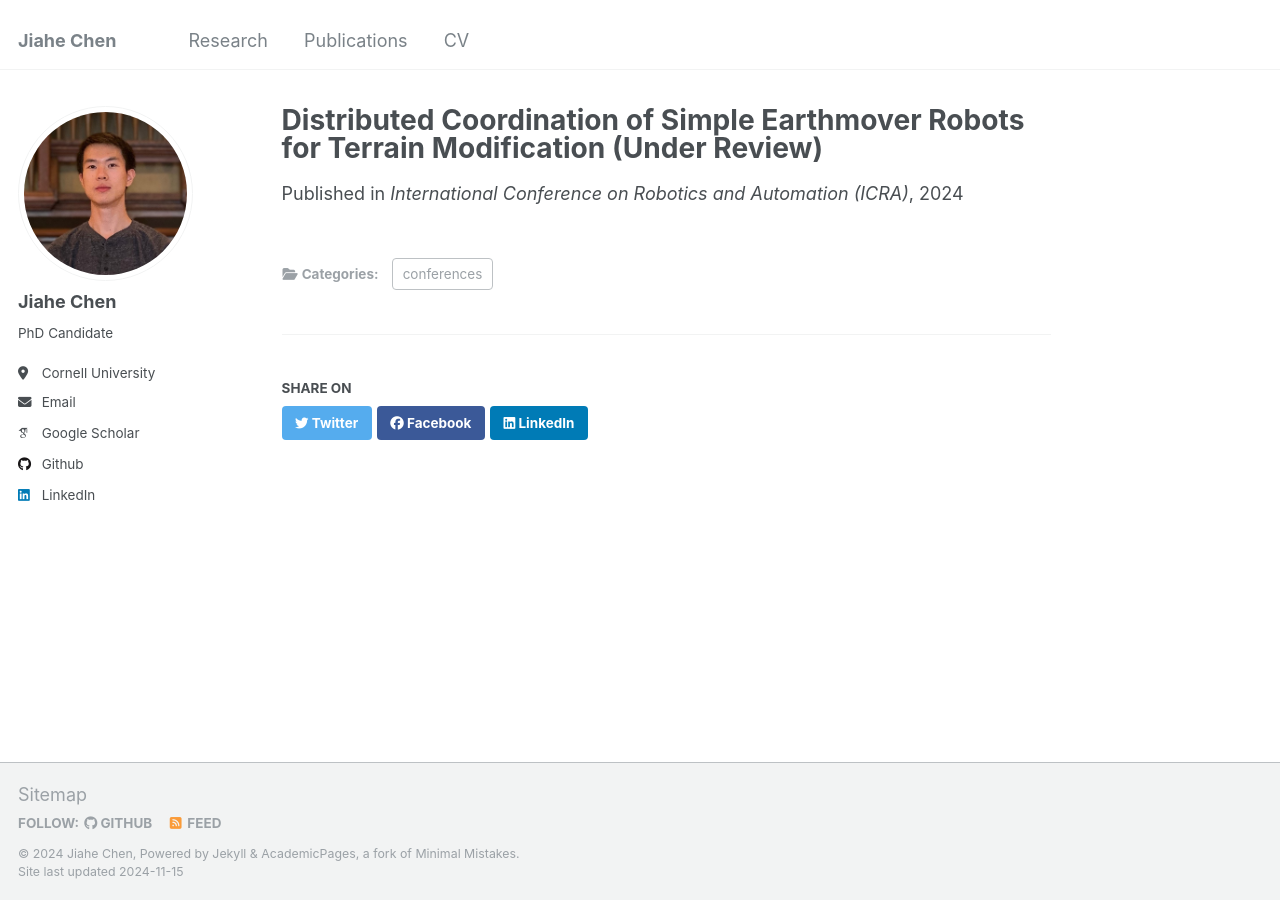
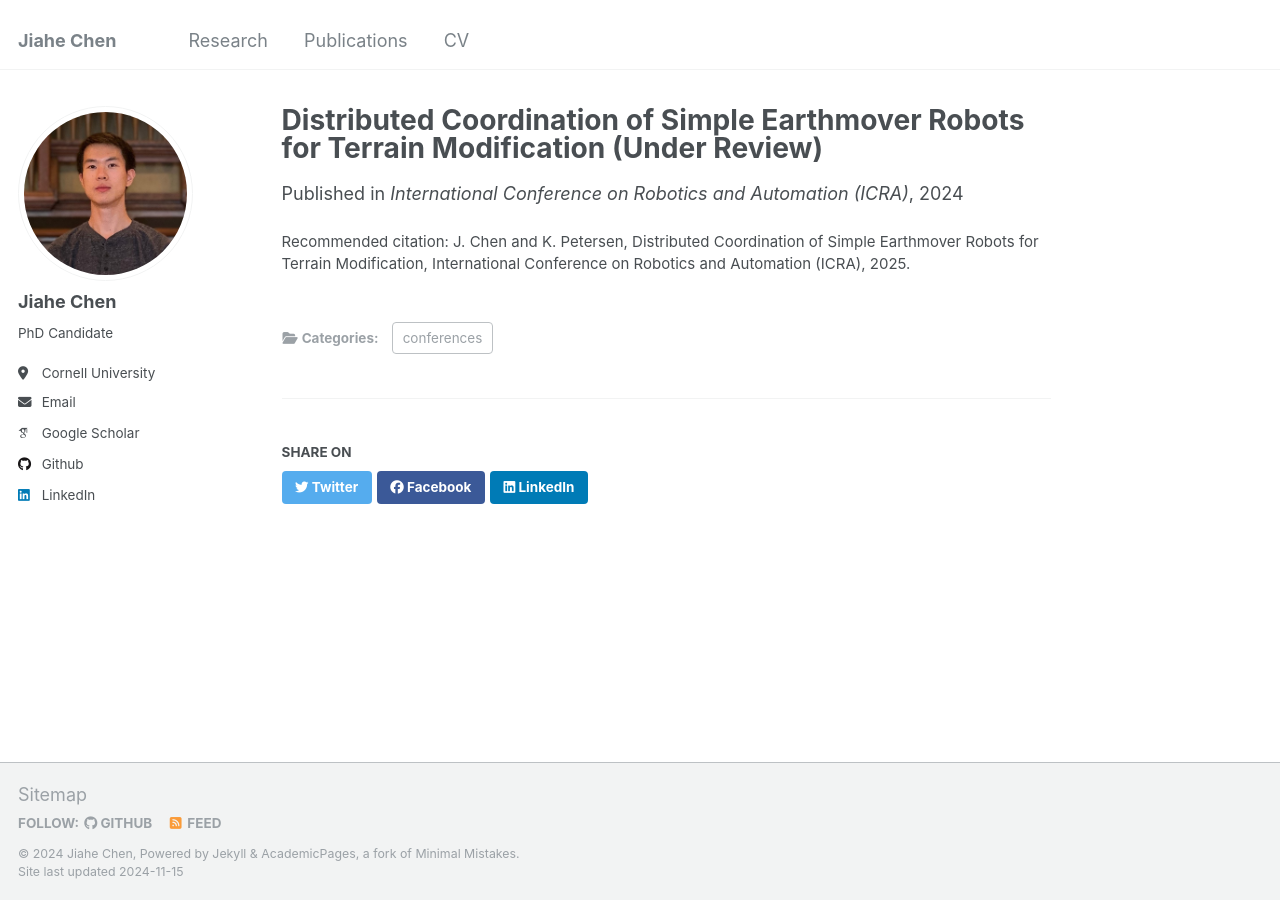
Before and after one commit to Ericland/Ericland.github.io, a Jekyll site: the page built from _publications/2024-09-15-icra.md, in a window 1280 px wide. Built offline with Jekyll 4.4.1, drawn with Linux system fonts in a browser that asks for light colours; some web fonts are replaced.

Commit message:
Update 2024-09-15-icra.md

```diff
--- a/_publications/2024-09-15-icra.md
+++ b/_publications/2024-09-15-icra.md
@@ -8,5 +8,5 @@ date: 2024-09-15
 venue: 'International Conference on Robotics and Automation (ICRA)'
 slidesurl:
 paperurl:
-citation:
+citation: 'J. Chen and K. Petersen, Distributed Coordination of Simple Earthmover Robots for Terrain Modification, International Conference on Robotics and Automation (ICRA), 2025.'
 ---
```
